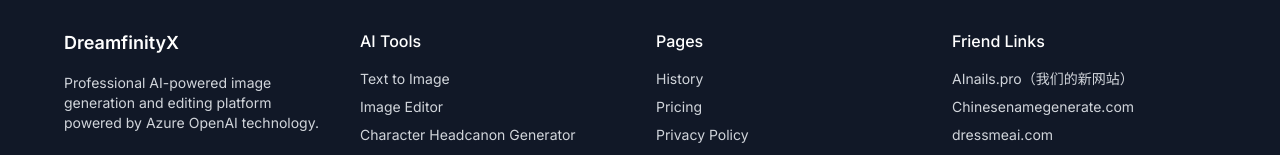
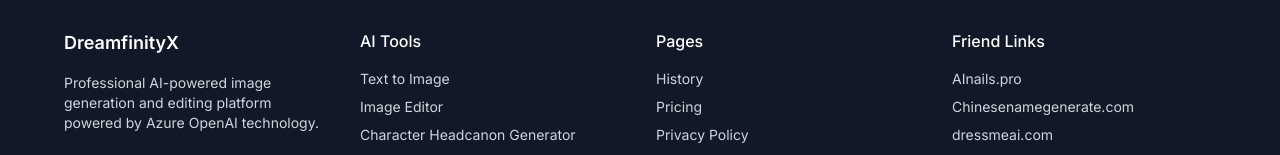
Before and after one commit to ojbkxiongdei/coolify, a Next.js app: page / in a window 1280 px wide. Shown: the part 7474-7629 px from the top of the page. Built offline with nearby package versions, Linux system fonts and the light colour scheme; no server answers.

Commit message:
feat: footer和角色小传页底部新增AInails.pro友情链接

```diff
--- a/components/SEOContent.tsx
+++ b/components/SEOContent.tsx
@@ -257,7 +257,7 @@
               <h4 className="font-medium mb-4">Friend Links</h4>
               <ul className="space-y-2 text-sm text-gray-300">
                 {/* 新增：AInails.pro 友链 */}
-                <li><a href="https://ainails.pro" target="_blank" rel="noopener noreferrer" className="hover:underline hover:text-white">AInails.pro（我们的新网站）</a></li>
+                <li><a href="https://ainails.pro" target="_blank" rel="noopener noreferrer" className="hover:underline hover:text-white">AInails.pro</a></li>
                 <li><a href="https://chinesenamegenerate.com" target="_blank" rel="noopener noreferrer" className="hover:underline hover:text-white">Chinesenamegenerate.com</a></li>
                 <li><a href="https://dressmeai.com" target="_blank" rel="noopener noreferrer" className="hover:underline hover:text-white">dressmeai.com</a></li>
                 <li><a href="https://checkios.com" target="_blank" rel="noopener noreferrer" className="hover:underline hover:text-white">checkios.com</a></li>
```
